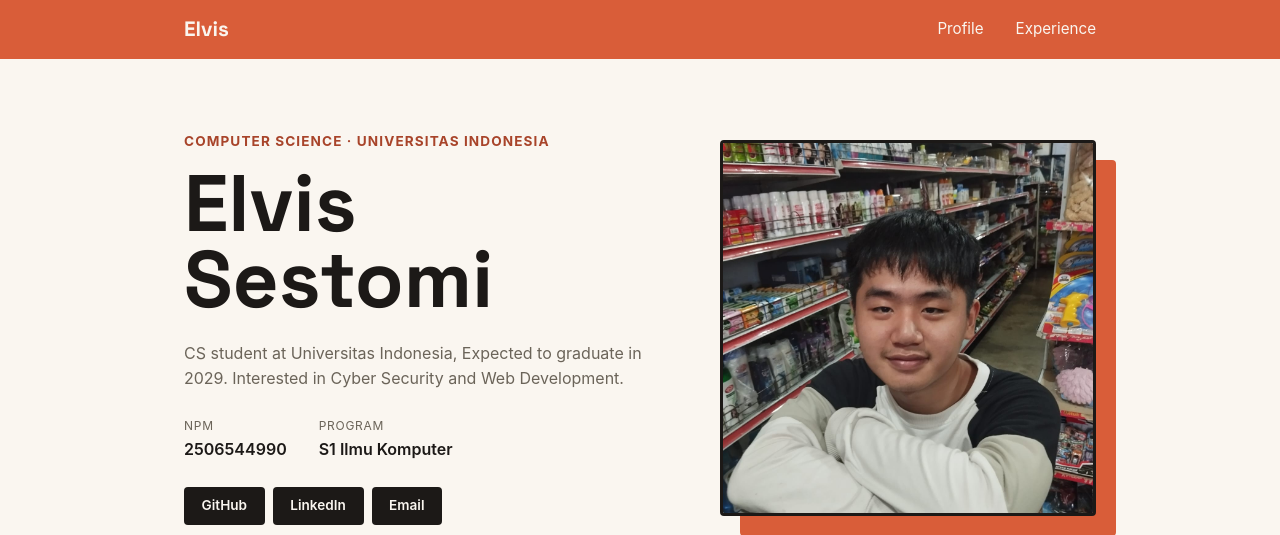
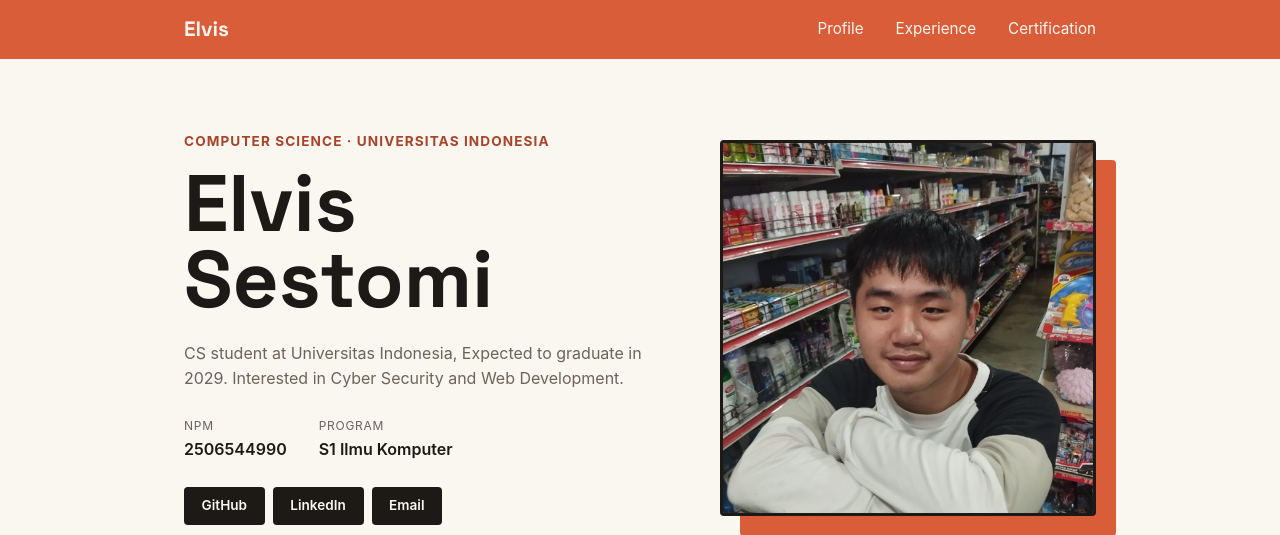
Before and after one commit to vis-fishy/myportofolio, a Django app: page / in a window 1280 px wide. Shown: the top 535 px of the page. Run offline with Django 5.2, Linux system fonts and the light colour scheme.

Commit message:
added: direction towards certification page in navbar

```diff
--- a/templates/experience.html
+++ b/templates/experience.html
@@ -16,6 +16,7 @@
             <nav>
                 <a href="{% url 'main:show_main' %}">Profile</a>
                 <a href="{% url 'main:show_experience' %}">Experience</a>
+                <a href="{% url 'main:show_certification' %}">Certification</a>
             </nav>
         </div>
     </header>
--- a/templates/index.html
+++ b/templates/index.html
@@ -16,6 +16,7 @@
             <nav>
                 <a href="{% url 'main:show_main' %}">Profile</a>
                 <a href="{% url 'main:show_experience' %}">Experience</a>
+                <a href="{% url 'main:show_certification' %}">Certification</a>
             </nav>
         </div>
     </header>
```
